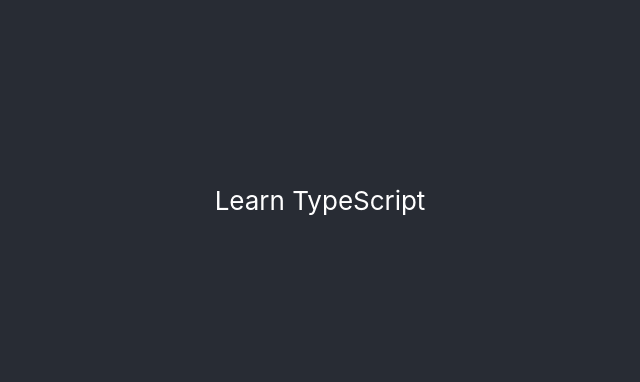
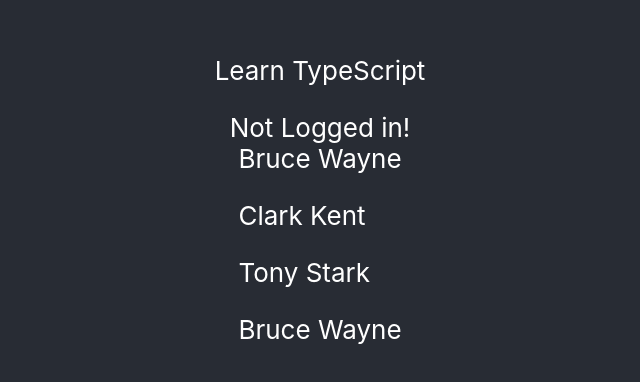
Before and after one commit to karanmann/learn-react-typescript, a React (Create React App) app: page / in a window 1280 px wide. Shown: the part 200-582 px from the top of the page, without its empty margins (320-960 px from the left). Built offline with nearby package versions, Linux system fonts and the light colour scheme.

Commit message:
Simple Props

```diff
--- a/src/App.tsx
+++ b/src/App.tsx
@@ -1,9 +1,23 @@
 import './App.css';
+
+import Greet from './components/Greet';
+import Person from './components/Person';
+import PersonsList from './components/PersonsList';
+
+const nameList = [
+  {first: "Clark", last:"Kent"},
+  {first: "Tony", last:"Stark"},
+  {first: "Bruce", last:"Wayne"},
+
+]
 
 function App() {
   return (
     <div className="App">
       <p>Learn TypeScript</p>
+      <Greet name="Karan" messageCount={10} isLoggedIn={false}/>
+      <Person firstName="Bruce" lastName="Wayne"/>
+      <PersonsList names={nameList} />
     </div>
   );
 }
--- /dev/null
+++ b/src/components/Greet.tsx
@@ -0,0 +1,17 @@
+import React from 'react'
+
+type GreetProps = {
+    name: string,
+    messageCount: number,
+    isLoggedIn: boolean,
+}
+
+const Greet = (props: GreetProps) => {
+  return (
+      <div>
+          {props.isLoggedIn ? `<div>Welcome ${props.name}! You have ${props.messageCount} unread messages</div>` : 'Not Logged in!'}
+      </div>
+  )
+}
+
+export default Greet
--- /dev/null
+++ b/src/components/Person.tsx
@@ -0,0 +1,15 @@
+import React from 'react'
+
+type PersonProps = {
+    firstName:string,
+    lastName:string
+}
+
+const Person = (props: PersonProps) => {
+    const{firstName, lastName} = props
+  return (
+    <div>{firstName} {lastName}</div>
+  )
+}
+
+export default Person
--- /dev/null
+++ b/src/components/PersonsList.tsx
@@ -0,0 +1,22 @@
+import React from 'react'
+
+type nameListProps = {
+  names:{
+    first: string,
+    last: string
+  }[]
+}
+
+const PersonsList = (props: nameListProps) => {
+  return (
+    <div>
+      {props.names.map(name => {
+        return (
+          <p>{name.first} {name.last}</p>
+        )
+      })}
+    </div>
+  )
+}
+
+export default PersonsList
```
